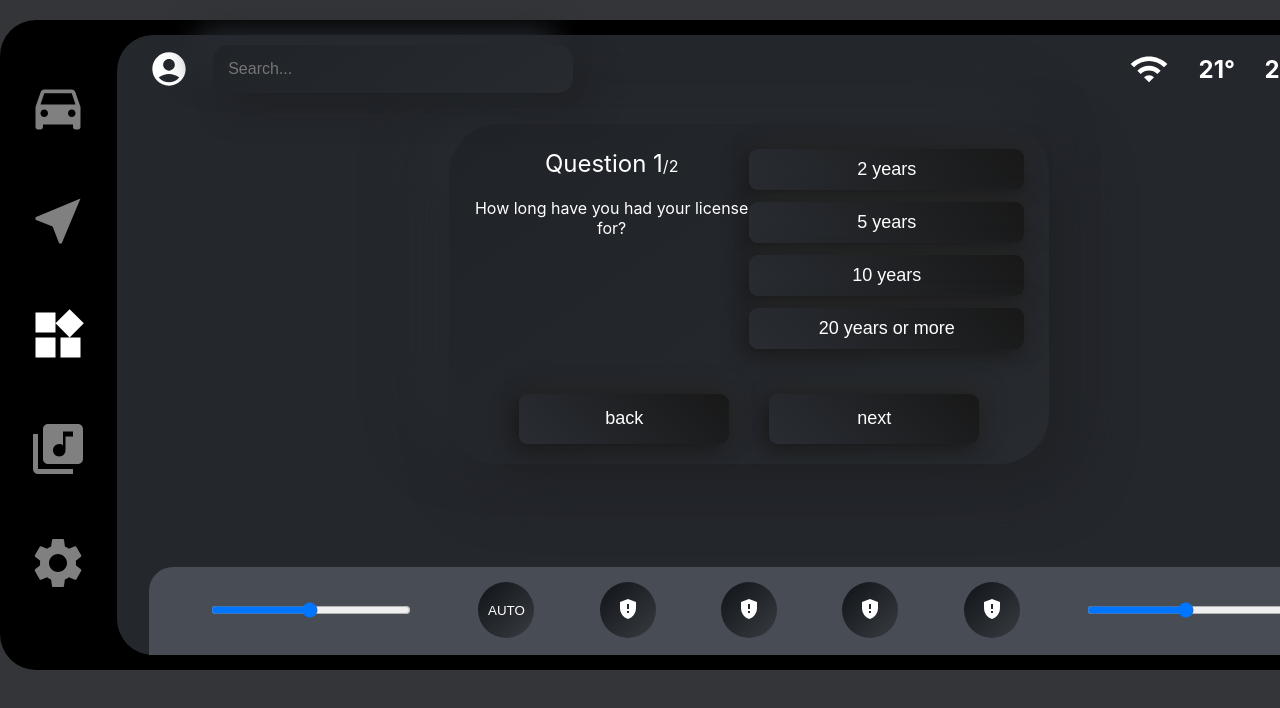
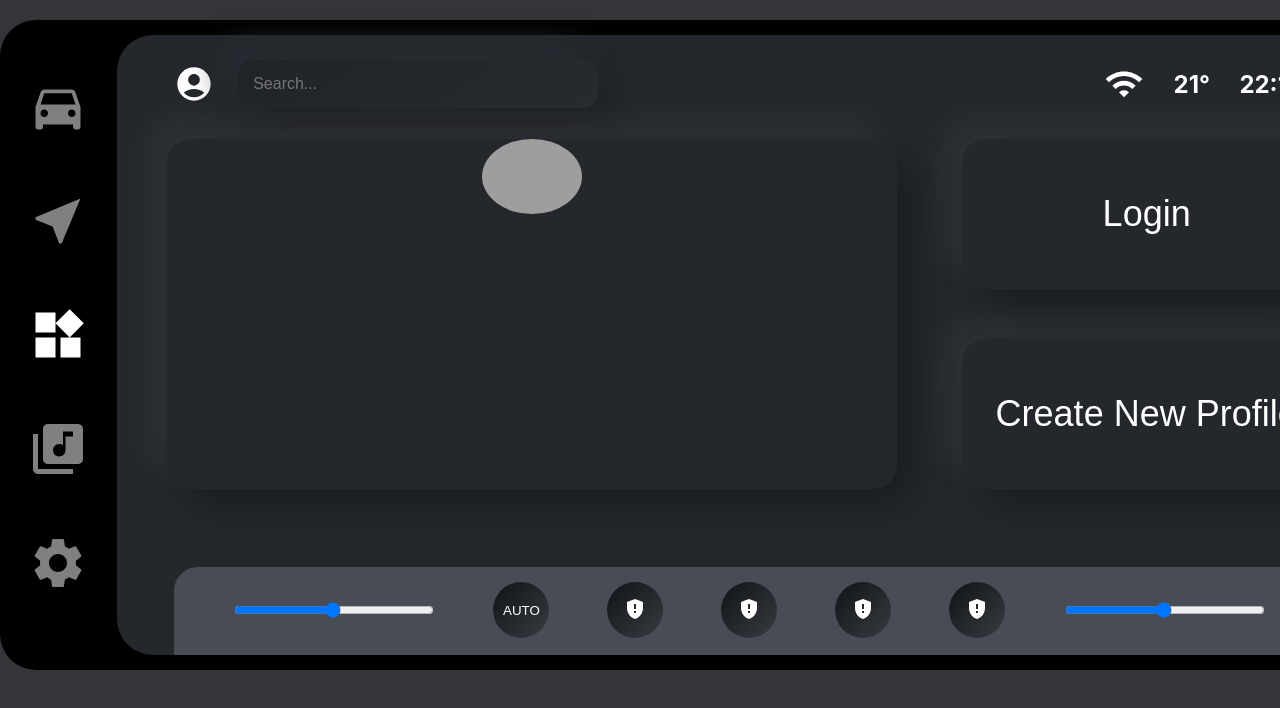
Before and after one commit to Mr-1011/Claire, a React (Create React App) app: page /question in a window 1280 px wide. Shown: the top 708 px of the page. Built offline with nearby package versions, Linux system fonts and the light colour scheme; grey boxes are pictures that could not be loaded; the HTML template or start-up script is replaced by a standard one.

Commit message:
Morph section and button

```diff
--- a/src/App.css
+++ b/src/App.css
@@ -21,30 +21,6 @@ footer {
   justify-content: space-around;
 }
 
-.spinner {
-  background-image: linear-gradient(rgb(186, 66, 255) 35%, rgb(0, 225, 255));
-  width: 200px;
-  height: 200px;
-  animation: spinning82341 2s linear infinite;
-  text-align: center;
-  border-radius: 100px;
-  filter: blur(1px);
-  box-shadow: 0px -5px 20px 0px rgb(186, 66, 255), 0px 5px 20px 0px rgb(0, 225, 255);
-}
-
-.spinner1 {
-  background-color: rgb(0, 0, 0);
-  width: 200px;
-  height: 200px;
-  border-radius: 100px;
-  filter: blur(10px);
-}
-
-@keyframes spinning82341 {
-  to {
-    transform: rotate(360deg);
-  }
-}
 
 
 .outter__div {
@@ -67,10 +43,58 @@ footer {
   box-shadow: 16px 16px 30px #1f2125,
     -16px -16px 30px #292d33;
   font-size: medium;
+  color: white;
+}
+
+.slider {
+  width: 200px;
+}
+
+
+
+
+
+
+.morph__div {
+  width: 730px;
+  height: 350px;
+  background: #24272C;
+  box-shadow: -18px -18px 36px rgba(255, 255, 255, 0.05), 18px 18px 36px rgba(0, 0, 0, 0.25);
+  border-radius: 24px;
 }
 
 
 .morph__button {
+  width: 370px;
+  height: 150px;
+  padding: 10px 30px;
+  color: white;
+  border: #24272C;
+  background: #24272C;
+  box-shadow: -18px -18px 36px rgba(255, 255, 255, 0.05), 18px 18px 36px rgba(0, 0, 0, 0.25);
+  border-radius: 24px;
+  font-size: 36px;
+}
+
+.morph__button:hover {
+  transition: 1s ease;
+  border: 2px solid #582CED;
+  cursor: pointer;
+}
+
+.morph__button:active {
+  transition: 1s ease;
+  border: 4px solid #582CED;
+
+}
+
+
+
+
+
+
+
+.morph__button__round {
   background-image: linear-gradient(-45deg, #383b40, #24272c, #101318);
   width: 56px;
   height: 56px;
@@ -79,38 +103,15 @@ footer {
   border: none;
 }
 
-.slider {
-  width: 200px;
+.morph__button__round:hover {
+  background: #24272c;
+}
+
+.morph__button__round:active {
+  background: #383b40;
 }
 
 
-.morph__div {
-  margin: 20px auto;
-  width: 600px;
-  border-radius: 50px;
-  background: linear-gradient(145deg, #202328, #272a2f);
-  box-shadow: 20px 20px 60px #1f2125,
-    -20px -20px 60px #292d33;
-}
-
-
-
-.morph__button {
-  background-image: linear-gradient(-45deg, #383b40, #24272c, #101318);
-  width: 56px;
-  height: 56px;
-  border-radius: 50%;
-  color: white;
-  border: none;
-}
-
-.morph__button:hover {
-  background: #24272c;
-}
-
-.morph__button:active {
-  background: #383b40;
-}
 
 
 
--- a/src/Components/Interface.js
+++ b/src/Components/Interface.js
@@ -36,13 +36,13 @@ function Interface({ children }) {
         </Grid>
         <Grid item xs={11}>
           <div style={{ position: "relative", alignItems: "center", backgroundColor: "#24272C", width: "1265px", height: "620px", borderRadius: "36px" }}>
-            <div style={{ margin: "auto", width: "1200px", display: "flex", justifyContent: "space-between", alignItems: "center" }}>
-              <div style={{ display: "flex", alignItems: "center" }}>
+            <div style={{ margin: "auto", width: "1150px", display: "flex", justifyContent: "space-between", alignItems: "center" }}>
+              <div style={{ display: "flex", alignItems: "center", marginTop: "15px" }}>
                 <AccountCircleIcon sx={{ fontSize: 40, marginRight: 3 }} />
-                <input type="text" placeholder="Search..." className="search"></input>
+                <input type="text" placeholder="Search..." className="search" ></input>
               </div>
 
-              <div style={{ width: "220px", display: "flex", alignItems: "center", justifyContent: "space-between" }}>
+              <div style={{ width: "220px", display: "flex", alignItems: "center", justifyContent: "space-between", marginTop: "15px" }}>
                 <WifiIcon sx={{ fontSize: 40 }} />
                 <h2>21°</h2>
                 <h2 style={{ marginRight: "20px" }}>22:10</h2>
@@ -52,30 +52,29 @@ function Interface({ children }) {
 
 
 
-            <div className="morph__div">
-              {children}
-            </div>
+            {children}
+
 
 
 
 
             <div style={{ display: "flex", justifyContent: "center" }}>
-              <div style={{ backgroundColor: "#484D55", position: "absolute", bottom: "0", width: "1200px", height: "88px", borderRadius: "24px 24px 0px 0px" }}>
+              <div style={{ backgroundColor: "#484D55", position: "absolute", bottom: "0", width: "1150px", height: "88px", borderRadius: "24px 24px 0px 0px" }}>
                 <div style={{ width: "90%", margin: "auto", display: "flex", justifyContent: "space-between", alignItems: "center", paddingTop: "15px" }}>
                   <input type="range" min="1" max="100" value="50" className="slider" id="myRange"></input>
-                  <button className='morph__button'>
+                  <button className='morph__button__round'>
                     AUTO
                   </button>
-                  <button className='morph__button'>
+                  <button className='morph__button__round'>
                     <GppMaybeIcon />
                   </button>
-                  <button className='morph__button'>
+                  <button className='morph__button__round'>
                     <GppMaybeIcon />
                   </button>
-                  <button className='morph__button'>
+                  <button className='morph__button__round'>
                     <GppMaybeIcon />
                   </button>
-                  <button className='morph__button'>
+                  <button className='morph__button__round'>
                     <GppMaybeIcon />
                   </button>
                   <input type="range" min="1" max="100" value="50" className="slider" id="myRange"></input>
--- a/src/Components/Questions.js
+++ b/src/Components/Questions.js
@@ -1,25 +1,36 @@
 import React from 'react'
 import { Link } from "react-router-dom";
-import '../App.css';
 import SingleQuestion from './SingleQuestion';
 import Interface from './Interface';
+import '../App.css';
+import ClaireGif from '../img/Claire.gif'
+
 
 function Questions() {
   return (
     <div>
       <Interface>
-        <SingleQuestion></SingleQuestion>
-        <Link to='/'>
-          <button className='button__next'>
-            back
-          </button>
-        </Link>
 
-        <Link to='/profile'>
-          <button className='button__next'>
-            next
-          </button>
-        </Link>
+        <div style={{ display: "flex", margin: "20px 50px 0px 50px", justifyContent: "space-between" }}>
+          <div className='morph__div'>
+            <img alt={"..."} src={ClaireGif} style={{ width: "100px", height: "100", borderRadius: "100%" }}></img>
+          </div>
+
+          <div style={{ display: "flex", flexDirection: "column", justifyContent: "space-between" }}>
+            {/* <Link to='/profile'> */}
+            <button className='morph__button'>
+              Login
+            </button>
+            {/* </Link> */}
+            <Link to='/profile'>
+              <button className='morph__button'>
+                Create New Profile
+              </button>
+            </Link>
+          </div>
+
+        </div>
+
       </Interface>
     </div >
   )
```
